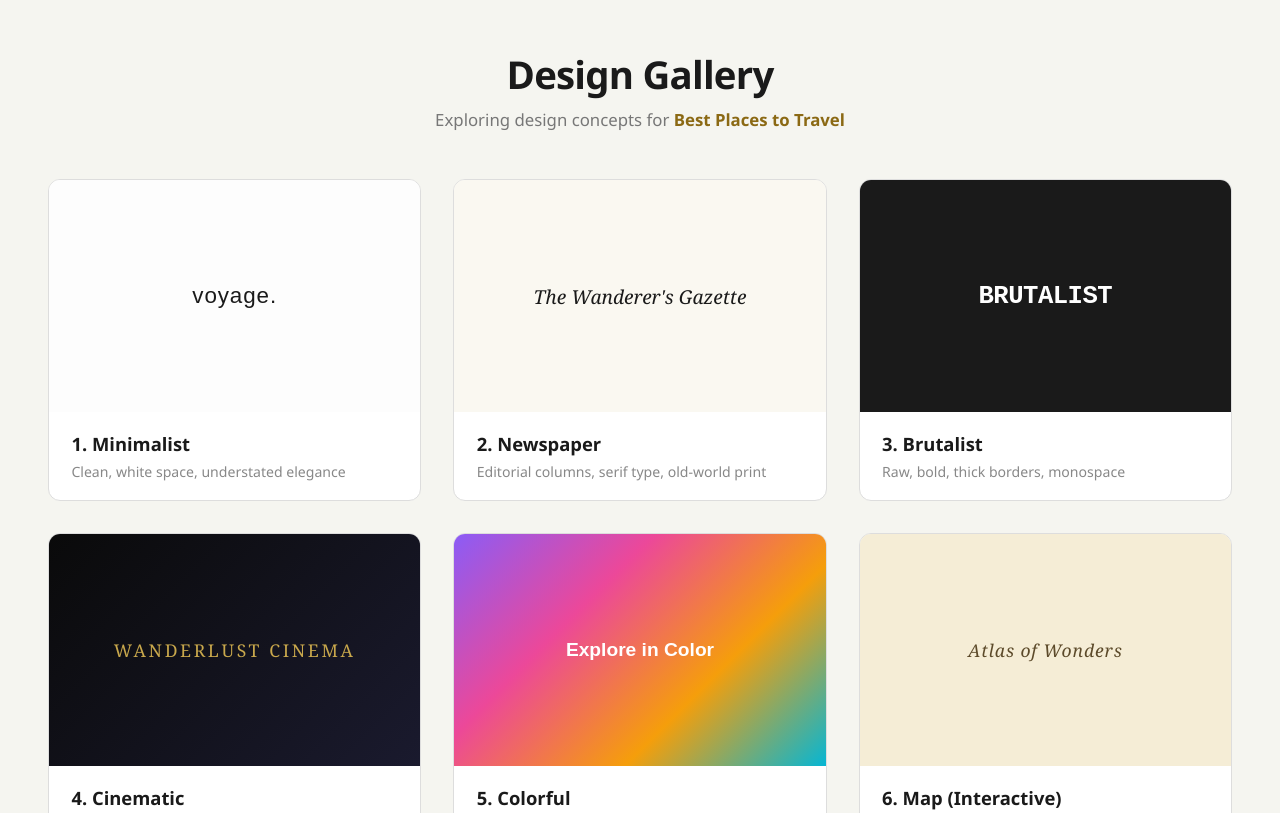
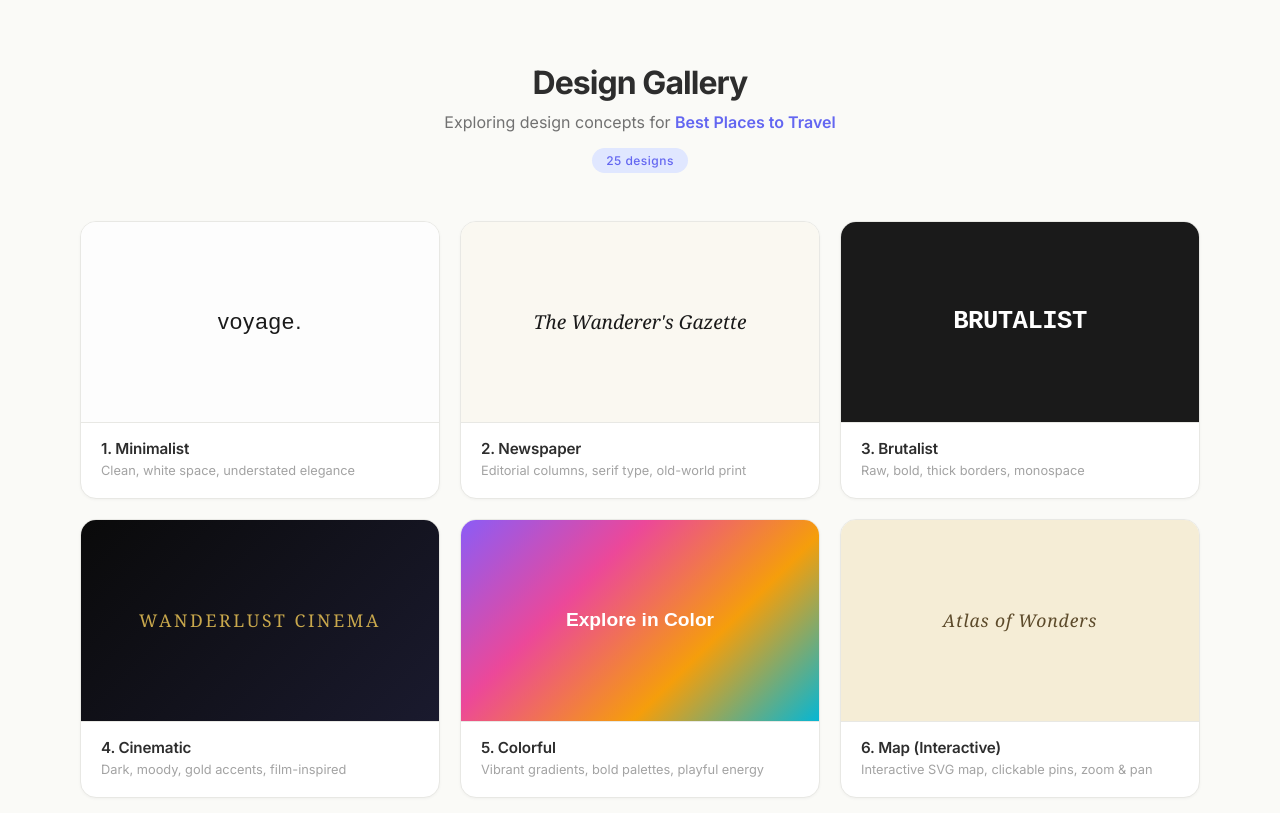
Before and after one commit to Aphan9561/travel-recs, a plain HTML site: page gallery.html in a window 1280 px wide. Shown: the top 813 px of the page. Drawn offline with Linux system fonts and the light colour scheme.

Commit message:
Redesign gallery page with modern warm aesthetic
- Inter font, soft indigo accent, refined card styling
- Tighter 16:9 preview ratio, subtle shadows, hover color shift
- Added '25 designs' pill badge under header

Co-Authored-By: Claude Opus 4.6 (1M context) <noreply@anthropic.com>

```diff
--- a/css/gallery.css
+++ b/css/gallery.css
@@ -7,46 +7,87 @@
   box-sizing: border-box;
 }
 
+:root {
+  --bg: #fafaf7;
+  --surface: #fff;
+  --text: #2d2d2d;
+  --text-secondary: #717171;
+  --text-muted: #a3a3a3;
+  --accent: #6366f1;
+  --accent-light: #e0e7ff;
+  --border: #e8e8e4;
+  --border-hover: #c7c7c0;
+  --shadow: rgba(0, 0, 0, 0.04);
+  --shadow-hover: rgba(99, 102, 241, 0.08);
+  --radius: 16px;
+  --font: 'Inter', -apple-system, 'Segoe UI', system-ui, sans-serif;
+}
+
+html {
+  font-size: 16px;
+  scroll-behavior: smooth;
+}
+
 body {
-  font-family: "Segoe UI", system-ui, -apple-system, sans-serif;
-  background: #f5f5f0;
-  color: #333;
+  font-family: var(--font);
+  background: var(--bg);
+  color: var(--text);
   min-height: 100vh;
   display: flex;
   flex-direction: column;
+  -webkit-font-smoothing: antialiased;
 }
 
 /* === Header === */
 .gallery-header {
   text-align: center;
-  padding: 3rem 1.5rem 2rem;
+  padding: 4rem 2rem 1rem;
+  max-width: 600px;
+  margin: 0 auto;
 }
 
 .gallery-header h1 {
-  font-size: 2.4rem;
+  font-size: 2rem;
   font-weight: 700;
-  letter-spacing: -0.02em;
-  color: #1a1a1a;
+  letter-spacing: -0.03em;
+  color: var(--text);
+  line-height: 1.2;
 }
 
 .gallery-header p {
-  margin-top: 0.5rem;
-  font-size: 1.05rem;
-  color: #777;
+  margin-top: 0.6rem;
+  font-size: 1rem;
+  color: var(--text-secondary);
+  font-weight: 400;
 }
 
 .gallery-header strong {
-  color: #8b6914;
+  color: var(--accent);
+  font-weight: 600;
+}
+
+/* Subtle pill count badge */
+.gallery-header::after {
+  content: '25 designs';
+  display: inline-block;
+  margin-top: 1rem;
+  padding: 0.3rem 0.9rem;
+  font-size: 0.75rem;
+  font-weight: 500;
+  letter-spacing: 0.04em;
+  color: var(--accent);
+  background: var(--accent-light);
+  border-radius: 100px;
 }
 
 /* === Gallery Grid === */
 .gallery-grid {
   flex: 1;
   display: grid;
-  grid-template-columns: repeat(auto-fill, minmax(320px, 1fr));
-  gap: 2rem;
-  padding: 1rem 3rem 4rem;
-  max-width: 1400px;
+  grid-template-columns: repeat(auto-fill, minmax(300px, 1fr));
+  gap: 1.25rem;
+  padding: 2rem 2.5rem 4rem;
+  max-width: 1200px;
   margin: 0 auto;
   width: 100%;
 }
@@ -55,28 +96,36 @@ body {
 .design-card {
   text-decoration: none;
   color: inherit;
-  border: 1px solid #ddd;
-  border-radius: 12px;
+  border: 1px solid var(--border);
+  border-radius: var(--radius);
   overflow: hidden;
-  background: #fff;
-  transition: transform 0.25s ease, border-color 0.25s ease, box-shadow 0.25s ease;
+  background: var(--surface);
+  box-shadow: 0 1px 3px var(--shadow);
+  transition: transform 0.2s ease, box-shadow 0.2s ease, border-color 0.2s ease;
+  position: relative;
 }
 
 .design-card:hover {
-  transform: translateY(-4px);
-  border-color: #8b6914;
-  box-shadow: 0 8px 30px rgba(139, 105, 20, 0.1);
+  transform: translateY(-3px);
+  border-color: var(--border-hover);
+  box-shadow: 0 12px 40px var(--shadow-hover), 0 2px 8px var(--shadow);
 }
 
-/* Card preview area — acts as a thumbnail / screenshot zone */
+/* Card number label */
+.design-card:hover .card-info h2 {
+  color: var(--accent);
+}
+
+/* Card preview area */
 .card-preview {
   width: 100%;
-  aspect-ratio: 16 / 10;
-  background: #eee;
+  aspect-ratio: 16 / 9;
   display: flex;
   align-items: center;
   justify-content: center;
   overflow: hidden;
+  position: relative;
+  border-bottom: 1px solid var(--border);
 }
 
 .card-preview img {
@@ -85,56 +134,54 @@ body {
   object-fit: cover;
 }
 
-.coming-soon {
-  font-size: 0.95rem;
-  color: #aaa;
-  font-style: italic;
-}
-
 /* Card info */
 .card-info {
-  padding: 1.2rem 1.4rem;
+  padding: 1rem 1.25rem 1.15rem;
 }
 
 .card-info h2 {
-  font-size: 1.15rem;
+  font-size: 0.95rem;
   font-weight: 600;
-  color: #1a1a1a;
+  color: var(--text);
+  transition: color 0.2s ease;
+  letter-spacing: -0.01em;
 }
 
 .card-info p {
-  margin-top: 0.35rem;
-  font-size: 0.88rem;
-  color: #888;
-}
-
-/* Placeholder style for cards without a design yet */
-.design-card.placeholder {
-  border-style: dashed;
-  opacity: 0.6;
-}
-
-.design-card.placeholder:hover {
-  opacity: 1;
+  margin-top: 0.25rem;
+  font-size: 0.8rem;
+  color: var(--text-muted);
+  line-height: 1.4;
 }
 
 /* === Footer === */
 .gallery-footer {
   text-align: center;
-  padding: 2rem 1rem;
-  font-size: 0.85rem;
-  color: #999;
-  border-top: 1px solid #ddd;
+  padding: 2.5rem 1rem;
+  font-size: 0.78rem;
+  color: var(--text-muted);
+  letter-spacing: 0.02em;
 }
 
 /* === Responsive === */
 @media (max-width: 700px) {
-  .gallery-grid {
-    padding: 1rem 1.2rem 3rem;
-    grid-template-columns: 1fr;
+  .gallery-header {
+    padding: 3rem 1.5rem 0.5rem;
   }
 
   .gallery-header h1 {
-    font-size: 1.8rem;
+    font-size: 1.6rem;
+  }
+
+  .gallery-grid {
+    padding: 1.5rem 1rem 3rem;
+    grid-template-columns: 1fr;
+    gap: 1rem;
   }
 }
+
+@media (max-width: 400px) {
+  .card-preview {
+    aspect-ratio: 16 / 8;
+  }
+}
--- a/gallery.html
+++ b/gallery.html
@@ -5,6 +5,7 @@
   <meta name="viewport" content="width=device-width, initial-scale=1.0">
   <title>Design Gallery — Best Places to Travel</title>
   <link rel="stylesheet" href="css/gallery.css">
+  <link href="https://fonts.googleapis.com/css2?family=Inter:wght@400;500;600;700&display=swap" rel="stylesheet">
 </head>
 <body>
   <header class="gallery-header">
```
